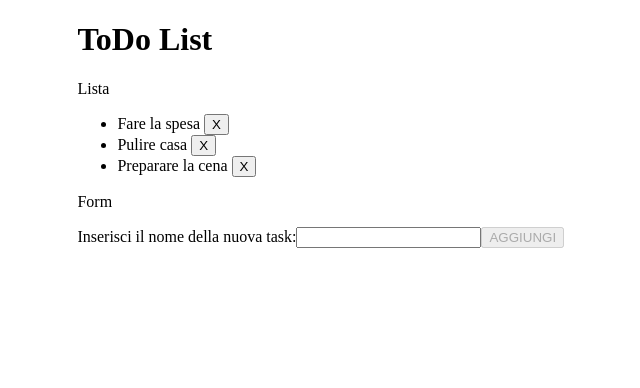
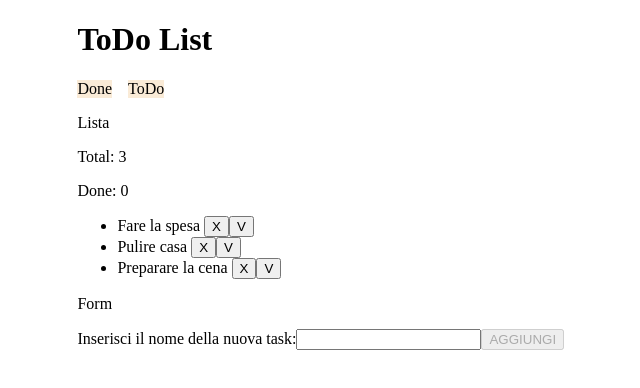
Before and after one commit to lufranski/ToDoList, an Angular app: page / in a window 1280 px wide. Shown: the top 388 px of the page, without its empty margins (57-697 px from the left). Built offline with nearby package versions, Linux system fonts and the light colour scheme.

Commit message:
mark task as done

```diff
--- a/src/app/app.component.html
+++ b/src/app/app.component.html
@@ -4,8 +4,14 @@
   <!-- TODO LIST SCHEMA -->
   <h1>ToDo List</h1>
 
+  <div class="container">
+
+    <div (click)="filter('done')">Done</div>
+    <div (click)="filter('to do')">ToDo</div>
+  </div>
+
   <!-- COMPONENTE LISTA -->
-  <app-list></app-list>
+  <app-list [inputStatus]="inputStatus"></app-list>
 
   <!-- COMPONENTE -->
   <app-form></app-form>
--- a/src/app/app.component.scss
+++ b/src/app/app.component.scss
@@ -2,4 +2,17 @@
 
     width: 80%;
     margin: 0 auto;
+
+    .container {
+
+        display: flex;
+        gap: 1rem;
+    }
+
+    .container div {
+
+        cursor: pointer;
+        // DEBUG
+        background-color: antiquewhite;
+    }
 }
--- a/src/app/app.component.ts
+++ b/src/app/app.component.ts
@@ -1,10 +1,17 @@
 import { Component } from '@angular/core';
+import { Status } from '../dto/status';
 
 @Component({
   selector: 'app-root',
   templateUrl: './app.component.html',
   styleUrls: ['./app.component.scss']
 })
-export class AppComponent {
+export class AppComponent{
   title = 'ToDoList';
+  inputStatus: string = Status.todo;
+
+  filter(status: string){
+
+    this.inputStatus = status;
+  }
 }
--- a/src/app/list/list.component.html
+++ b/src/app/list/list.component.html
@@ -1,10 +1,20 @@
 <!-- LISTA DELLE ATTIVITA' DA SVOLGERE -->
 <p>Lista</p>
 
+<div class="container">
+
+    <p>Total: {{ totalTasks }}</p>
+    <p>Done: {{ doneTasks }}</p>
+</div>
+
 <ul>
     <li *ngFor="let task of toDoList; index as id">
-        {{ task.name }}
+        <ng-container *ngIf="task.status === inputStatus">
 
-        <button (click)="delete(id)">X</button>
+            {{ task.name }}
+
+            <button (click)="delete(id)">X</button>
+            <button (click)="completeTask(id)">V</button>
+        </ng-container>
     </li>
 </ul>
--- a/src/app/list/list.component.ts
+++ b/src/app/list/list.component.ts
@@ -1,7 +1,9 @@
-import { Component, OnInit } from '@angular/core';
+import { Component, OnInit, Input } from '@angular/core';
 
 import { ToDoService } from '../../service/to-do.service';
+
 import { ToDoDTO } from 'src/dto/tododto';
+import { Status } from 'src/dto/status';
 
 @Component({
   selector: 'app-list',
@@ -11,21 +13,39 @@ import { ToDoDTO } from 'src/dto/tododto';
 export class ListComponent implements OnInit{
 
   toDoList: ToDoDTO[] = [];
+  totalTasks: number = 0;
+  doneTasks: number = 0;
+  @Input() inputStatus: string = Status.todo;
+
 
   constructor(private service: ToDoService){}
 
   ngOnInit(): void {
 
     this.getAll();
+    this.getCounters();
   }
 
   getAll(){
 
     this.toDoList = this.service.getAll();
+    console.log(this.toDoList);
   }
 
   delete(index: number){
 
     this.service.deleteTask(index);
   }
+
+  completeTask(index: number){
+
+    this.service.completeTask(index);
+    this.doneTasks = this.service.countDoneOnly();
+  }
+
+  getCounters(){
+
+    this.totalTasks = this.service.countAll();
+    this.doneTasks = this.service.countDoneOnly();
+  }
 }
--- a/src/service/to-do.service.ts
+++ b/src/service/to-do.service.ts
@@ -1,6 +1,7 @@
 import { Injectable } from '@angular/core';
 import { ToDoDTO } from '../dto/tododto';
 import { toDoList } from '../data/todolist';
+import { Status } from 'src/dto/status';
 
 @Injectable({
   providedIn: 'root'
@@ -28,4 +29,19 @@ export class ToDoService {
 
     this.todoList.splice(index, 1);
   }
+
+  completeTask(index: number): void{
+
+    this.todoList[index].status = Status.done;
+  }
+
+  countAll(): number{
+
+    return this.todoList.length;
+  }
+
+  countDoneOnly(): number{
+
+    return this.todoList.filter( task => task.status === Status.done).length;
+  }
 }
```
